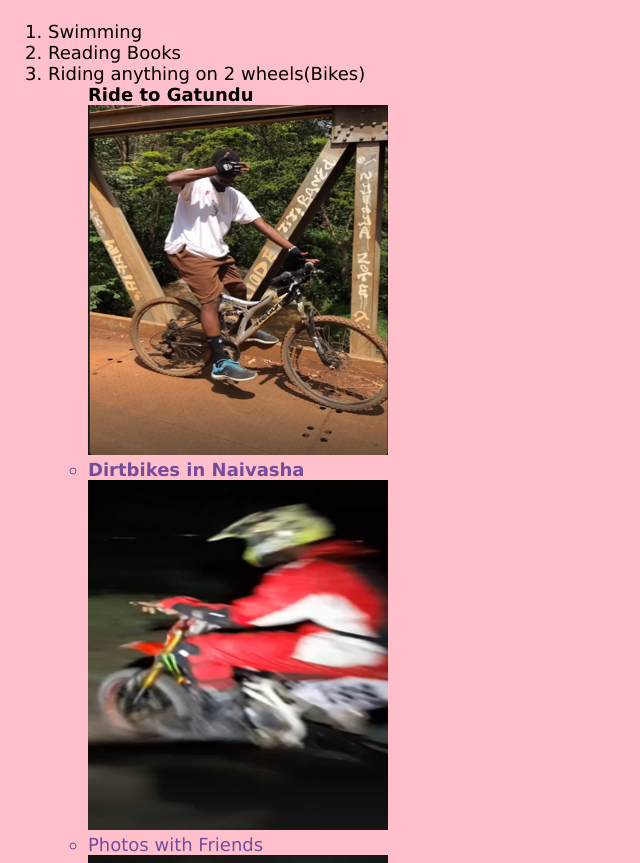
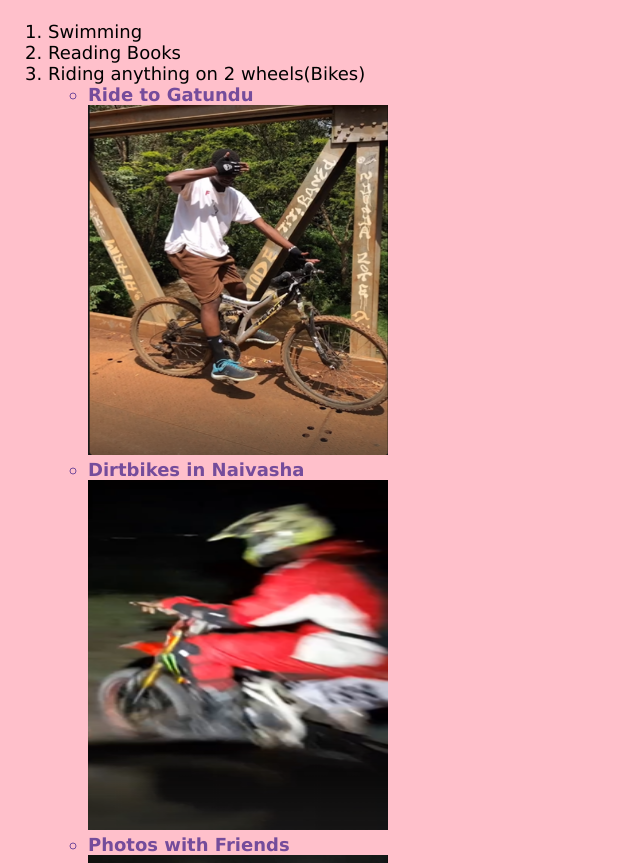
Before and after one commit to inyourdiabzzz/capstonesxm, a plain HTML site: page public/hobbies.html in a window 1280 px wide. Shown: the part 68-931 px from the top of the page, without its empty margins (0-640 px from the left). Drawn offline with Linux system fonts and the light colour scheme.

Commit message:
Update hobbies.html

```diff
--- a/public/hobbies.html
+++ b/public/hobbies.html
@@ -27,7 +27,7 @@
             <li>
                 Riding anything on 2 wheels(Bikes)
                 <ul>
-                    <liclass="hobbiescolor"><b>Ride to Gatundu</b>
+                    <li class="hobbiescolor"><b>Ride to Gatundu</b>
                         <br />
                     </li>
                     <img src="../assets/images/gatundu1.png" height="350" width="300" />
@@ -35,7 +35,7 @@
                         <br />
                         <img src="../assets/images/dirtbike.png" height="350" width="300" />
                     </li>
-                    <li class="hobbiescolor">Photos with Friends<b></b>
+                    <li class="hobbiescolor"><b>Photos with Friends</b>
                         <br />
                         <img src="../assets/images/bmm3.png" height="350" width="300" />
                     </li>
```
